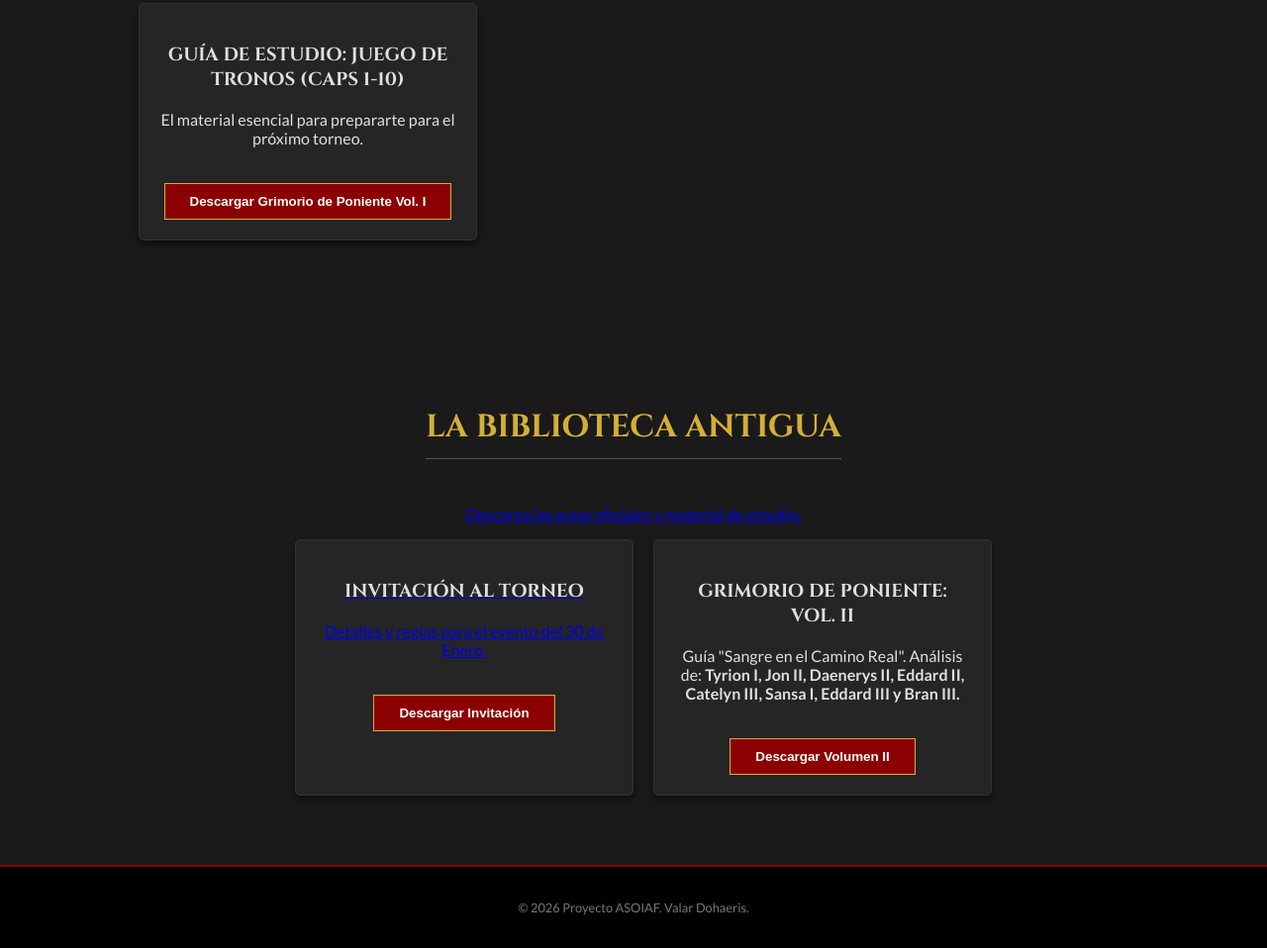
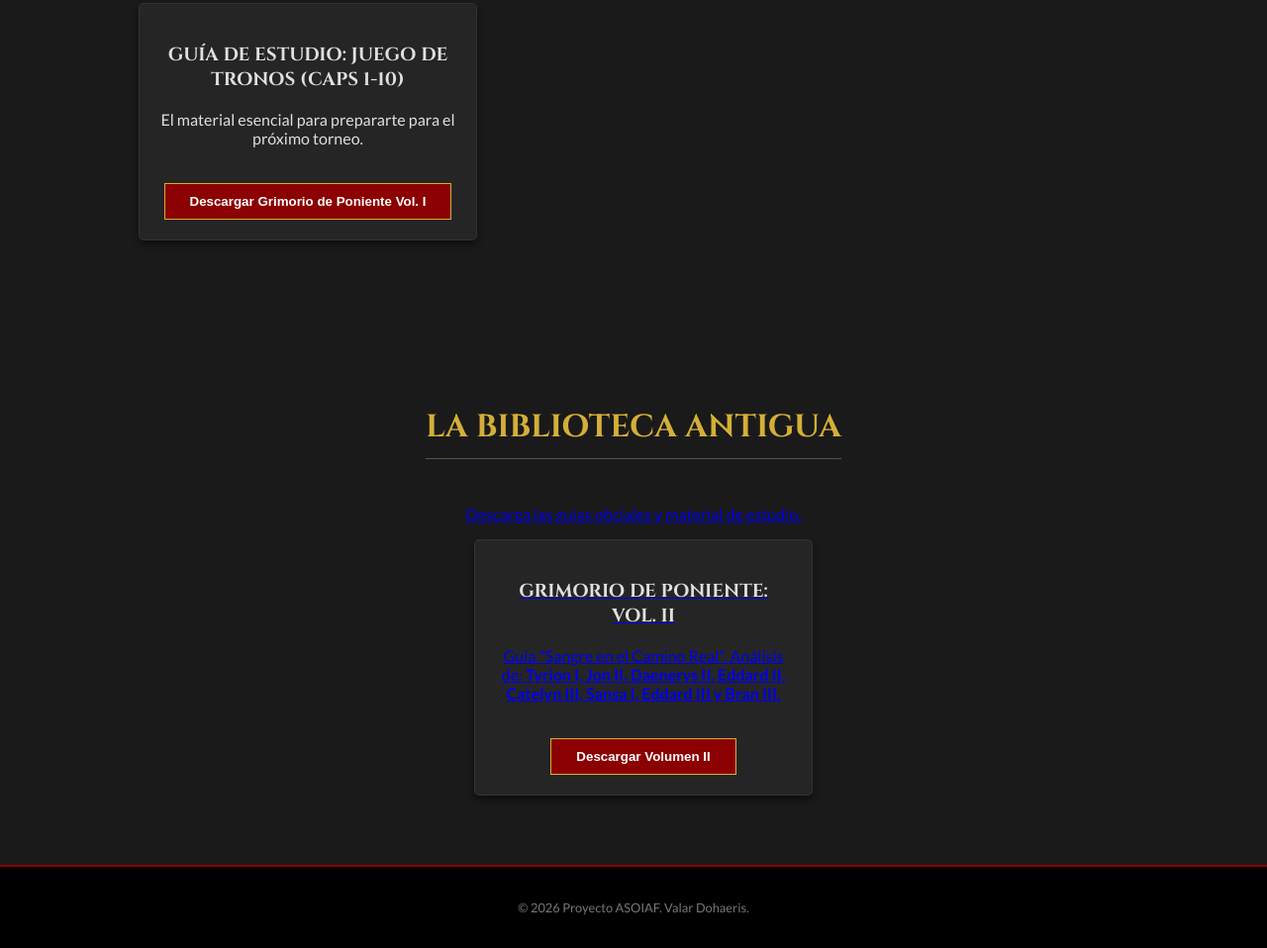
Before and after one commit to christianguerrero9-creator/historias-medievales-con-Melkor, a plain HTML site: page index.html in a window 1280 px wide. Shown: the part 3538-4496 px from the top of the page at 99% size. Drawn offline with Linux system fonts and the light colour scheme.

Commit message:
Add files via upload

```diff
--- a/index.html
+++ b/index.html
@@ -130,13 +130,6 @@
         <p>Descarga las guías oficiales y material de estudio.</p>
 
         <div class="grid">
-            <div class="card ebook-card">
-                <h3>Invitación al Torneo</h3>
-                <p>Detalles y reglas para el evento del 30 de Enero.</p>
-                <a href="torneo.pdf" download>
-                    <button class="btn">Descargar Invitación</button>
-                </a>
-            </div>
 
             <div class="card ebook-card">
                 <h3>Grimorio de Poniente: Vol. II</h3>
```
